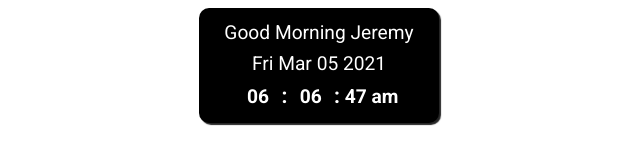
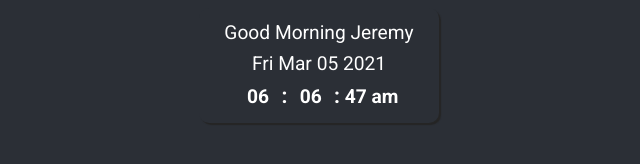
Before and after one commit to jeremyyjules/jeremyyjules.github.io, a plain HTML site: page index.html in a window 1280 px wide. Shown: the whole page, without its empty margins (321-961 px from the left). Drawn offline with Linux system fonts and the light colour scheme.

Commit message:
color update

```diff
--- a/index.html
+++ b/index.html
@@ -11,7 +11,7 @@
 
 
         body {
-            background-color: #fff;
+            background-color: #2b2f36;
             line-height: 1.6;
 
         }
@@ -38,7 +38,7 @@
         .card {
             padding: 10px 25px 10px 25px;
             border-radius: 10px;
-            background: #000000;
+            background: #2b2f36;
             color: #fff;
             display: inline-block;
             box-shadow: 2px 2px 1px 0px #252525;
```
